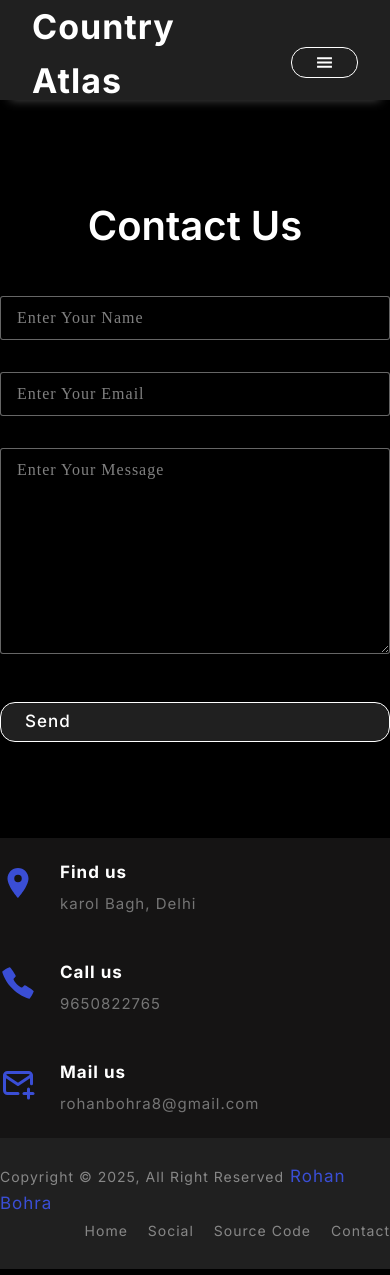
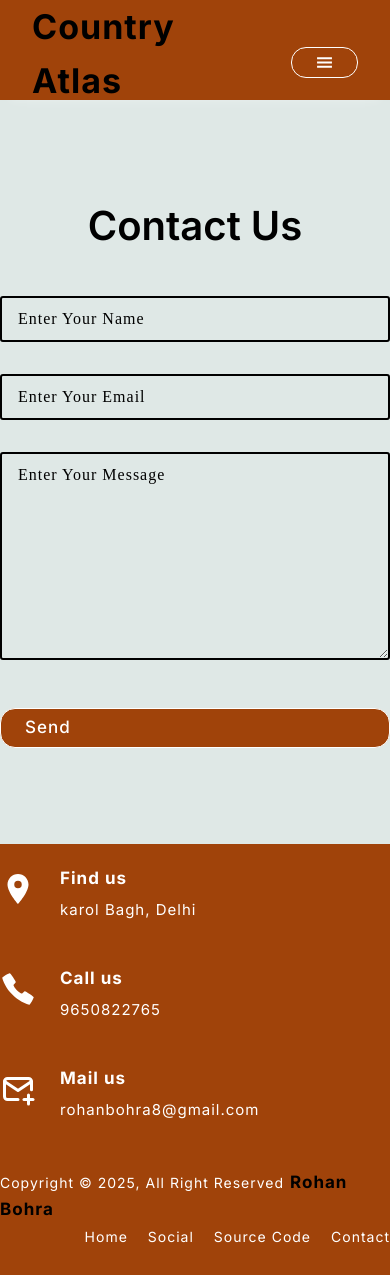
Before and after one commit to RohanBohra8/country-atlas, a React (Vite) app: page /Contact in a window 390 px wide. Built offline with nearby package versions, Linux system fonts and the light colour scheme.

Commit message:
made small changes

```diff
--- a/src/App.css
+++ b/src/App.css
@@ -8,7 +8,8 @@
 
 
 :root {
-  --bg-color: #202020;
+  /* --bg-color: #202020;  this is original */
+  --bg-color: #DFE8E6;
   --font-primary: 'Inter', sans-serif;   /* Primary font */
   --font-secondary: 'Poppins', sans-serif;  /* Alternative font */
   --font-heading: 'Roboto', sans-serif; /* Heading font */
@@ -19,8 +20,10 @@ html {
   font-family: var(--font-primary);
 }
 
+
 body {
-  background-color: black;
+  /* background-color: black; */
+  background-color: #DFE8E6;
 }
 
 h1,
@@ -28,7 +31,8 @@ h2,
 h3,
 h4,
 h5 {
-  color: #fff;
+  /* color: #fff; */
+  color: #000;
 }
 
 p,
@@ -39,7 +43,8 @@ button {
   font-size: 1.7rem;
   letter-spacing: 0.1rem;
   line-height: 1.6;
-  color: #fff;
+  /* color: #fff; */
+  color: #000;
 }
 
 li {
@@ -48,7 +53,7 @@ li {
 
 a {
   text-decoration: none;
-  color: #000;
+  color: #fff;
 
   &:hover {
     color: #2e86c1;
@@ -69,7 +74,7 @@ button {
   border: none;
   text-transform: unset;
   transition: all 0.3s ease-in-out;
-  background: #202020;
+  background: #A0430A;
   color: #fff;
   border-radius: 1.5rem;
   /*thisdoesn'twork*/
@@ -110,7 +115,8 @@ button {
 header {
   height: 10rem;
   box-shadow: rgba(255, 255, 255, 0.3) 0px 10px 10px -10px;
-  background-color: #202020;
+  /* background-color: #202020; */
+  background-color: #A0430A;
   width: 100%;
 
   & .container {
@@ -157,7 +163,7 @@ nav ul {
     position: absolute;
     top: 10rem;
     left: 0;
-    background-color: #0d1212;
+    background-color: #A0430A;
     width: 100%;
     box-shadow: rgba(255, 252, 252, 0.25) 0px 14px 28px;
   }
@@ -241,7 +247,7 @@ nav ul {
   padding: 0 !important;
   margin-bottom: 40px;
   font-size: 40px;
-  color: #fff;
+  color: #000;
   font-weight: 600;
   line-height: 60px;
 }
@@ -256,7 +262,7 @@ nav ul {
 .container-card {
   position: relative;
   border: 2px solid transparent;
-  background: linear-gradient(71deg, #080509, #1a171c, #080509);
+  background: linear-gradient(71deg, #A0430A, #f67b2e, rgb(221, 126, 58));
   background-clip: padding-box;
   border-radius: 45px;
   padding: 40px;
@@ -306,7 +312,7 @@ nav ul {
 
 .card-title {
   font-weight: 600;
-  color: white;
+  color: black;
   letter-spacing: -0.02em;
   line-height: 40px;
   font-style: normal;
@@ -317,7 +323,7 @@ nav ul {
 .card-description {
   font-weight: 600;
   line-height: 32px;
-  color: rgba(255, 255, 255, 0.5);
+  color: rgba(255, 255, 255, 0.711);
   font-size: 16px;
   max-width: 470px;
 }
@@ -331,7 +337,7 @@ nav ul {
   align-items: center;
 
   & .icon {
-    color: #3a4ed5;
+    color: #fff;
     font-size: 3.6rem;
 
     & .icon:nth-child(2) {
@@ -347,7 +353,7 @@ nav ul {
 
   & p {
     font-size: 1.5rem;
-    color: #757575;
+    color: #fff;
   }
 
   & p:first-child {
@@ -369,21 +375,22 @@ ul {
   padding: 0px;
 }
 .footer-section {
-  background: #151414;
+  background: #A0430A;
   position: relative;
 }
 
 .copyright-area {
-  background: #202020;
+  background: #A0430A;
   padding: 25px 0;
 }
 .copyright-text p {
   margin: 0;
   font-size: 14px;
-  color: #878787;
+  color: #fff;
 }
 .copyright-text p a {
-  color: #3a4ed5;
+  color: #000;
+  font-weight: bold;
   margin-left: 0.6rem;
 }
 .footer-menu li {
@@ -395,7 +402,7 @@ ul {
 }
 .footer-menu li a {
   font-size: 14px;
-  color: #878787;
+  color: #fff;
 }
 
 /* ---------------
@@ -465,7 +472,7 @@ country Card
 
   & .container-card {
     padding: 0.8rem 2.4rem;
-    background: linear-gradient(71deg, #080509, #1a171c, #080509);
+    background: linear-gradient(71deg, #A0430A, #A0430A, #A0430A);
   }
 
   & input {
@@ -477,12 +484,11 @@ country Card
     letter-spacing: 0.1rem;
     text-transform: capitalize;
     color: rgba(255, 255, 255, 0.8);
-    border: 0.05rem solid #fff;
-    background: linear-gradient(71deg, #080509, #1a171c, #080509);
+    background: #A0430A;
   }
 
   & .select-section {
-    background: linear-gradient(71deg, #080509, #1a171c, #080509);
+    background:  #A0430A;
     color: rgba(255, 255, 255, 0.8);
     padding: 0.6rem 2.4rem;
     border-radius: 5rem;
@@ -497,7 +503,7 @@ country Card
     text-transform: capitalize;
 
     & option {
-      background: linear-gradient(71deg, #080509, #1a171c, #080509);
+      background:  #A0430A;
       color: rgba(255, 255, 255, 0.8);
       padding: 0.6rem 2.4rem;
       border-radius: 5rem;
@@ -505,7 +511,7 @@ country Card
   }
 
   & .select-section > option {
-    background-color: #080509;
+    background-color:  #A0430A;
     color: rgba(255, 255, 255, 0.8);
     padding: 0.6rem 2.4rem;
     border-radius: 5rem;
@@ -517,7 +523,7 @@ country Card
   font-size: 1.6rem;
   letter-spacing: 0.1rem;
   text-transform: capitalize;
-  color: rgba(255, 255, 255, 0.5);
+  color: black;
 }
 
 /* ------------------
@@ -528,7 +534,7 @@ contact us page
   margin: 9.6rem auto;
 
   & hr {
-    border-color: rgba(255, 255, 255, 0.6);
+    border-color: black;
   }
 }
 .contact-wrapper {
@@ -539,17 +545,18 @@ contact us page
     display: flex;
     flex-direction: column;
     gap: 3.2rem;
+    border-radius: 10%;
     width: 100%;
     max-width: 48rem;
 
     & input,
     & textarea {
       font-family: "urbanist";
-      background-color: #000;
+      background-color: #DFE8E6;
       font-size: 1.6rem;
-      color: #fff;
+      color: black;
       outline: none;
-      border: 0.1rem solid rgba(255, 255, 255, 0.4);
+      border: 0.2rem solid black;
       padding: 1.2rem 1.6rem;
       border-radius: 0.3rem;
       -webkit-border-radius: 0.3rem;
--- a/src/components/UI/HeroSection.jsx
+++ b/src/components/UI/HeroSection.jsx
@@ -1,5 +1,6 @@
 import React from 'react'
 import { FaLongArrowAltRight } from 'react-icons/fa'
+import { NavLink } from 'react-router-dom'
 
 export const HeroSection = () => {
   return (
@@ -7,15 +8,17 @@ export const HeroSection = () => {
           <div className="container grid grid-two-cols">
             <div className="hero-content">
               <h1 className="heading-xl">
-                Explaore the world, One Country at a time.
+                Explore the world, One Country at a time.
               </h1>
               <p className="paragraph">
-                Discover the historr, cutlre and beauty of every nation. search and
+                Discover the history, cutlre and beauty of every nation. search and
                 filter through countries to find the details
               </p>
+              <NavLink to="/country">
               <button className="btn btn-darken btn-inline bg-white-box">
                 start Exploring <FaLongArrowAltRight />
               </button>
+              </NavLink>
             </div>
             <div className="hero-image">
               <img src="/images/world.png" alt="world beauty" className="banner-image" />
```
